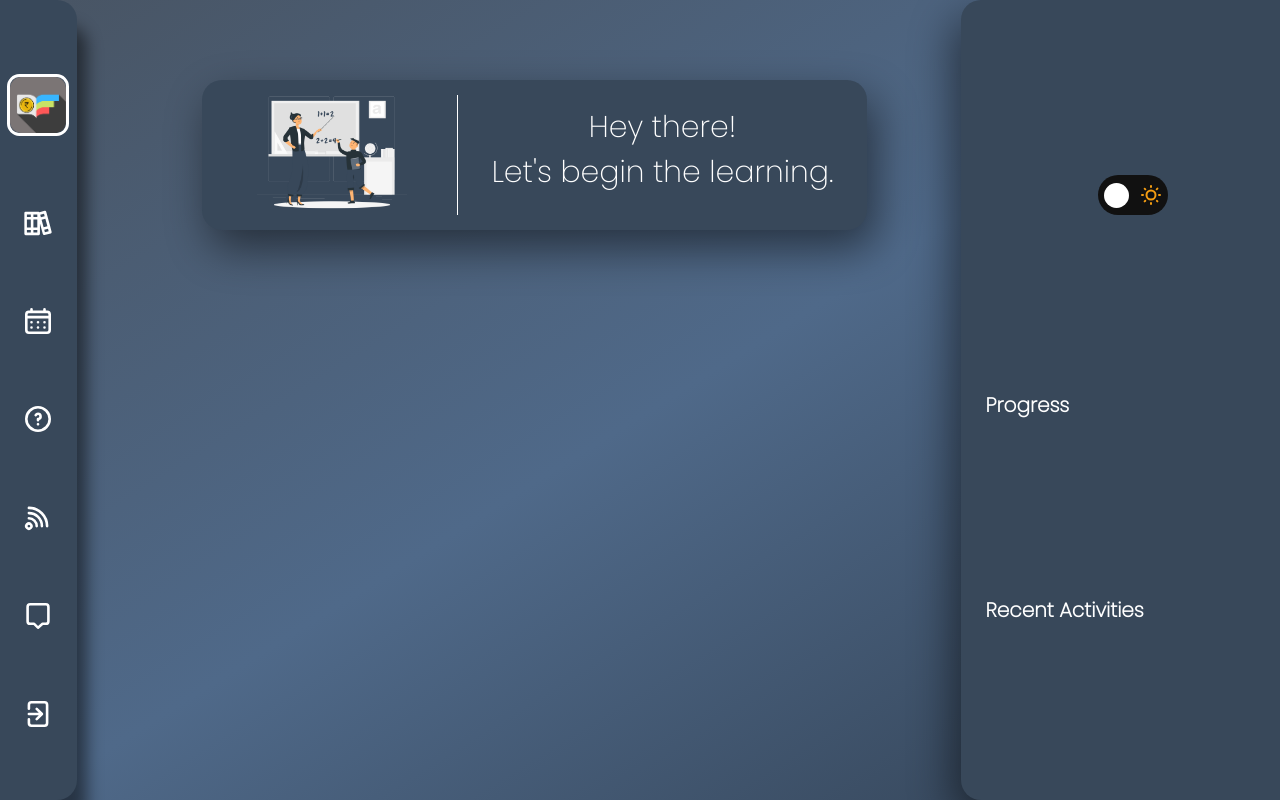
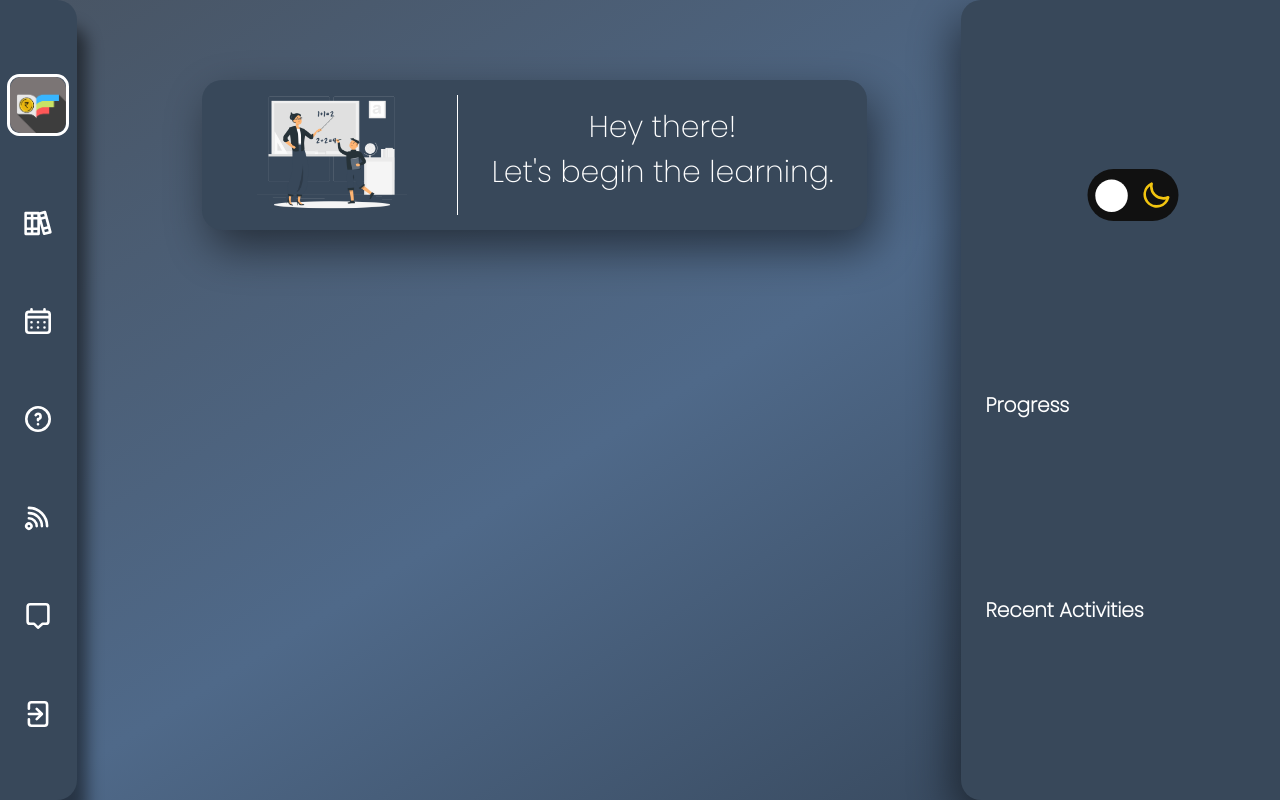
Before and after one commit to rjrealworld/iLEarn, a React (Create React App) app in the folder ilearn/: page / in a window 1280 px wide. Built offline with nearby package versions, Linux system fonts and the light colour scheme.

Commit message:
Toggle Button Updated

```diff
--- a/ilearn/src/ToggleButton.css
+++ b/ilearn/src/ToggleButton.css
@@ -25,22 +25,26 @@
 	position: relative;
 	height: 30px;
 	width: 60px;
+	transform: scale(1.3);
 }
 
 .label .ball {
     background-color: #fff;
 	border-radius: 50%;
 	position: absolute;
-	/* top: 2px;
-	left: 2px; */
 	height: 25px;
 	width: 25px;
 	transform: translateX(1px);
 	transition: transform 0.1s linear;
 }
 
+#checkbox:checked + .label  {
+	background-color: rgb(197, 208, 233);
+}
+
 #checkbox:checked + .label .ball {
     transform: translateX(33px);
+	background-color: #111;
 }
 
 .moon {
@@ -48,5 +52,5 @@
 }
 
 .sun {
-    color: #f39c12;
+    color: #eca634;
 }
--- a/ilearn/src/ToggleButton.js
+++ b/ilearn/src/ToggleButton.js
@@ -8,8 +8,8 @@ function ToggleButton() {
             <div className="btn">
                 <input type="checkbox" id="checkbox" />
                 <label for="checkbox" className="label">
+                    <UilSun className="sun" />
                     <UilMoon className="moon" />
-                    <UilSun className="sun" />
                     <div className="ball" />
                 </label>
             </div>
```
